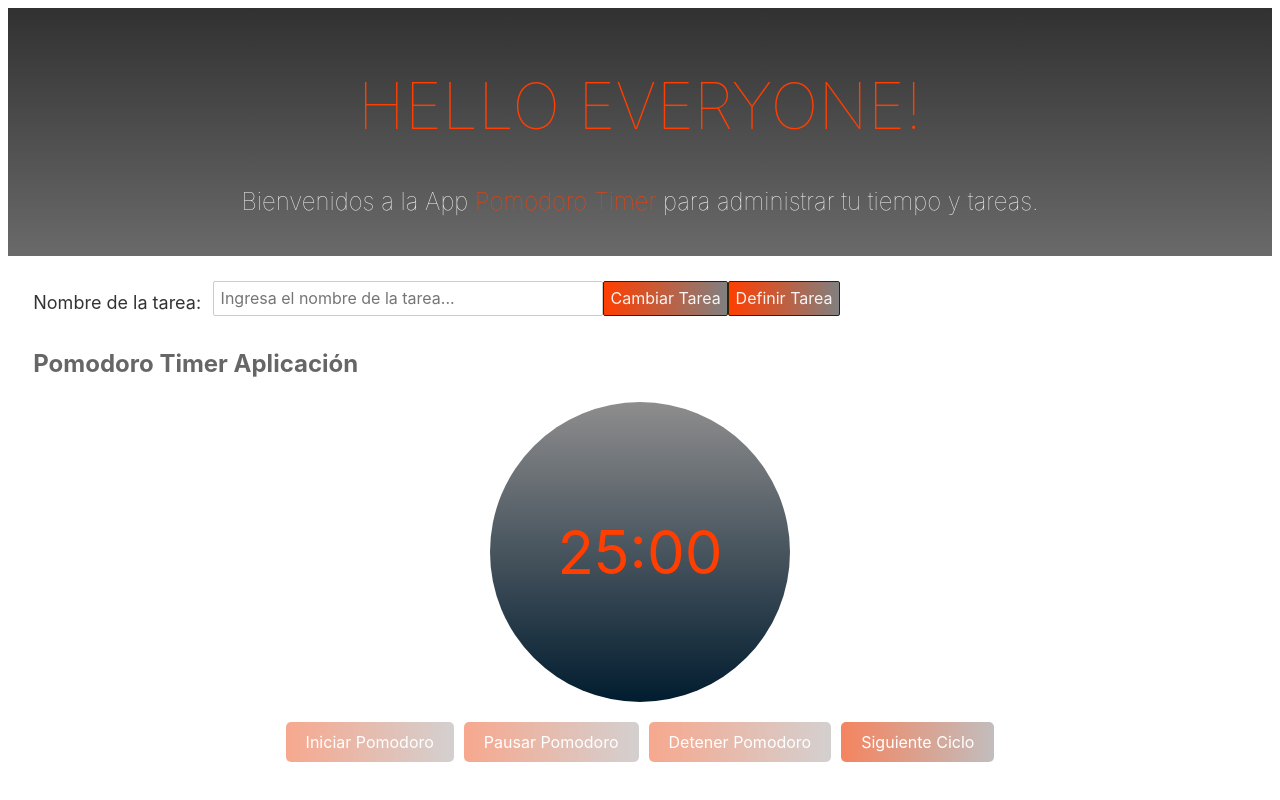
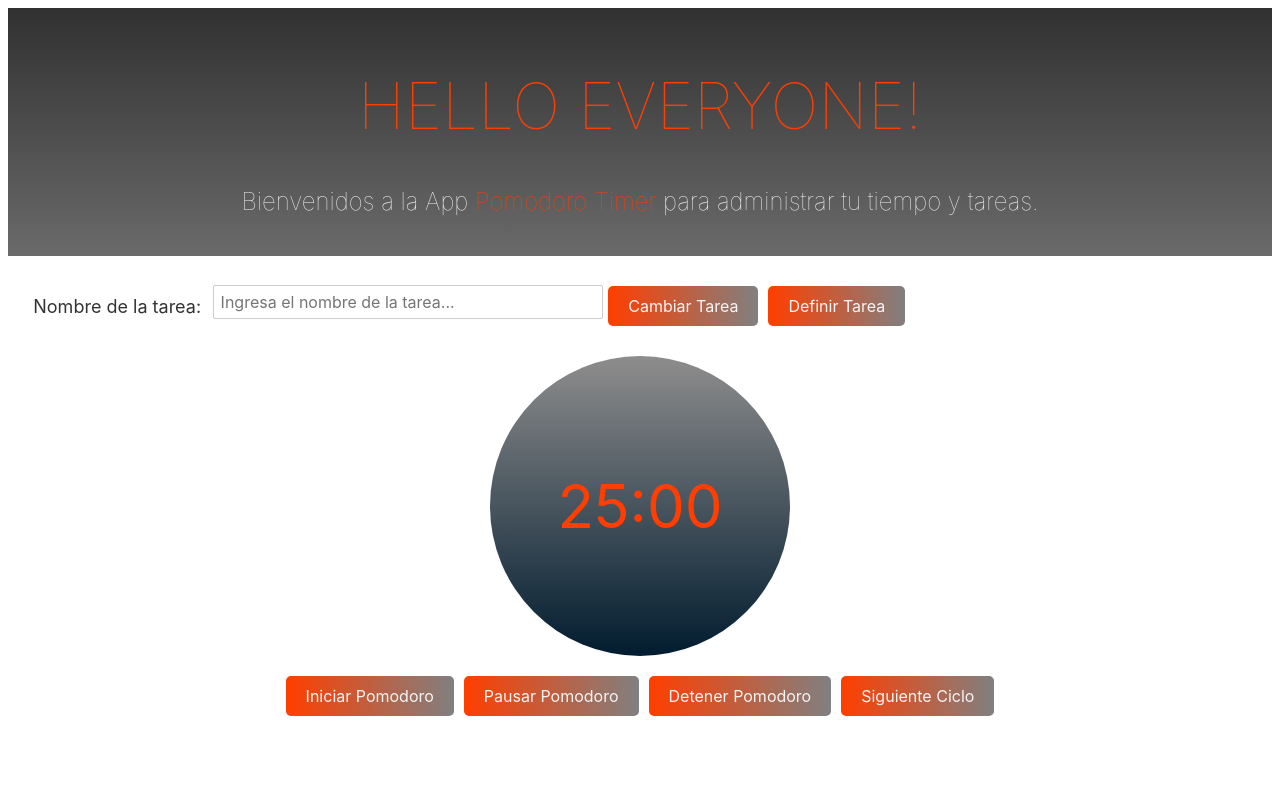
Before and after one commit to germope5/PomodoroTimer, a Svelte app: page / in a window 1280 px wide. Built offline with nearby package versions, Linux system fonts and the light colour scheme.

Commit message:
Pomodoro un Solo componente

```diff
--- a/src/App.svelte
+++ b/src/App.svelte
@@ -9,7 +9,7 @@
 
 
 <script>
-	import TaskHistory from "./TaskHistory.svelte";
+
 	import Timer from "./Timer.svelte";
 	export let name;
 </script>
@@ -19,7 +19,7 @@
 	<p>Bienvenidos a la App <a href="/">Pomodoro Timer </a> para administrar tu tiempo y tareas.</p>
 </main>
 <section>
-	<TaskHistory/>
+
 	<Timer/>
 </section>
 
--- a/src/TaskHistory.svelte
+++ /dev/null
@@ -1,96 +0,0 @@
-<!-- Componente para mostrar el Historial de Tareas -->
-
-<!--
-    *El componente mostrará el historial de tareas.TaskHistory
-
-    * Se puede hacer uso de una lista o tabla para mostrar información sobre cada Tarea,
-    como el Nombre, la duración,entre otros.
--->
-
-<!--
-	Utilizar el almacenamiento local o algún servicio de bases de datos
-	para almacenar el historial de tareas de usuario.
-
-	Se puede utilizar 'localStorage' para simplificar las cosas al principio.
--->
-
-<script>
-
-
-  const taskHistory = JSON.parse(localStorage.getItem('taskHistory')) || [];
-  let inputTarea = "";
-
-   //Función para Cambiar de Tarea
-   function cambiarTarea() {
-    if (!pomodoroRunning) {
-      // Cambiar la tarea solo si el pomodoro no está en ejecución
-      taskHistory.push(inputTarea);
-      localStorage.setItem('taskHistory', JSON.stringify(taskHistory));
-      inputTarea = ""; // Limpiar el campo de entrada después de cambiar la tarea
-    }
-  }
-
-  // Nueva función para definir y guardar la tarea actual
-  function definirYGuardarTarea() {
-    // Cambiar la tarea solo si no hay tareas en ejecución actualmente
-    if (!tareaEnEjecucion()) {
-      // Asegurarse de que hay un nombre de tarea válido antes de cambiar
-      if (inputTarea.trim() !== "") {
-        taskHistory.push(inputTarea.trim());
-        localStorage.setItem('taskHistory', JSON.stringify(taskHistory));
-        inputTarea = ""; // Limpiar el campo de entrada después de cambiar la tarea
-      }
-    }
-  }
-
-  // Función que verifica si hay una tarea en ejecución actualmente
-  function tareaEnEjecucion() {
-    // Puedes agregar lógica adicional aquí según tus necesidades
-    // Por ejemplo, si estás implementando el temporizador Pomodoro, podrías verificar si está en ejecución
-    return false; // Cambia esto según tu implementación
-  }
-</script>
-
-<!-- Componente para introducir el nombre de la tarea. -->
-<section class="contenedor-fila">
-  <label for="inputTarea">Nombre de la tarea:</label>
-  <input type="text" bind:value={inputTarea} id="inputTarea" name="inputTarea" placeholder="Ingresa el nombre de la tarea..." required>
-  <button on:click={cambiarTarea} disabled={tareaEnEjecucion()}>Cambiar Tarea</button>
-  <button on:click={definirYGuardarTarea} disabled={tareaEnEjecucion()}>Definir Tarea</button>
-</section>
-
-
-<style>
-
-  .contenedor-fila {
-    margin: 2%;
-    display: flex;
-    align-items: center;
-  }
-
-  label {
-    margin-right: 1%; /* Ajusta el margen según tus necesidades */
-    flex-shrink: 0; /* Evita que la etiqueta se reduzca si hay poco espacio */
-    font-size: 18px;
-  }
-
-  input {
-    max-width: 100%;
-    width: 390px;
-  }
-
-  button {
-    background: linear-gradient(to right, #ff3e00, #808080);
-    color: whitesmoke;
-    border-color: #342300;
-    cursor: pointer;
-    transition: background-color 0.3s; /* Agregamos una transición para suavizar el cambio de color */
-  }
-
-  button:active {
-    background:linear-gradient(to left, #258fd6, #676767);
-    border-color: #011c2f;
-
-  }
-
-</style>
--- a/src/Timer.svelte
+++ b/src/Timer.svelte
@@ -22,40 +22,29 @@
 
 <script>
 
-    import {onMount, afterUpdate} from 'svelte';
+    import { afterUpdate} from 'svelte';
+
 
     const taskHistory = JSON.parse(localStorage.getItem('taskHistory')) || [];
     let inputTarea = "";
 
-    //Variable para definir si el Timer esta activo o no
+
+  // Variables para el temporizador
   let pomodoroRunning = false;
-
-    //Variable para controlar el Tiempo Restante Predeterminado del Temporizador
   let tiempoRestante = 1500;
-    let descansoCorto = 300; // Duración predeterminada del descanso corto: 5 minutos
-    let descansoLargo = 900; // Duración predeterminada del descanso largo: 15 minutos
-
-    let titulo = "Pomodoro Timer Aplicación";
-
-    let bloquesTrabajo = 0; //Contador para seguir la pauta de intervalos.
+  let descansoCorto = 300;
+  let descansoLargo = 900;
+  let bloquesTrabajo = 0;
   let temporizador;
-
   let tiempoMostrado = convertirSegundosAMinutos(tiempoRestante);
-
-    function convertirSegundosAMinutos(segundos) {
-        const minutos = Math.floor(segundos / 60);
-        const segundosRestantes = segundos % 60;
-
-        return `${minutos}:${segundosRestantes < 10 ? '0' : ''}${segundosRestantes}`;
-    }
-
-
-
 
 
      //Función para Iniciar Pomodoro
   function iniciarPomodoro() {
+    console.log('Iniciando el Pomodoro...');
+    // pomodoroRunning = true;
     if (inputTarea.trim() !== "") {
+      console.log('Tarea definida. Iniciando temporizador...');
       // Iniciar el pomodoro solo si se ha definido una tarea
       pomodoroRunning = true;
       temporizador = setInterval(() => {
@@ -76,68 +65,71 @@
     }
   }
 
+
+    function convertirSegundosAMinutos(segundos) {
+        const minutos = Math.floor(segundos / 60);
+        const segundosRestantes = segundos % 60;
+
+        return `${minutos}:${segundosRestantes < 10 ? '0' : ''}${segundosRestantes}`;
+    }
+
     // Función para Pausar el POMODORO
     function pausarPomodoro() {
+      console.log('Se ha pausado el POMODORO...');
         clearInterval(temporizador);
         pomodoroRunning = false;
     }
 
     // Función para Detener el Programa
     function detenerPomodoro() {
+      console.log('Se ha detenido el POMODORO Definitivamente...');
         clearInterval(temporizador);
         pomodoroRunning = false;
         tiempoRestante = 1500; // Reiniciar el tiempo a 25 minutos
     }
 
     function siguienteCiclo() {
+      console.log('Se procede a comenzar un nuevo CICLO...');
         // Puedes implementar lógica adicional para el siguiente ciclo aquí
         detenerPomodoro();
         bloquesTrabajo = 0; // Reiniciar el contador de bloques al pasar al siguiente ciclo
         // Por ejemplo, si quieres pasar al descanso, puedes ajustar el tiempo y llamar a iniciarPomodoro()
   }
 
-  onMount(() => {
-    document.addEventListener('visibilitychange', handleVisibilityChange);
 
-  });
+  function actualizarTiempoMostrado() {
+    tiempoMostrado = convertirSegundosAMinutos(tiempoRestante);
+  }
 
-  function handleVisibilityChange() {
-  console.log('Visibility changed:', document.hidden);
-  if (document.hidden) {
-    // La página está en segundo plano, pausar el temporizador
-    pausarPomodoro();
-  } else {
-    // La página está de nuevo en primer plano, reanudar el temporizador si estaba en ejecución
-    if (pomodoroRunning) {
-      iniciarPomodoro();
+
+
+  // Función para Cambiar de Tarea
+  function cambiarTarea() {
+    if (!pomodoroRunning) {
+      // Cambiar la tarea solo si el pomodoro no está en ejecución
+      taskHistory.push(inputTarea);
+      localStorage.setItem('taskHistory', JSON.stringify(taskHistory));
+      inputTarea = ""; // Limpiar el campo de entrada después de cambiar la tarea
+    }
+  }
+
+  // Nueva función para definir y guardar la tarea actual
+  function definirYGuardarTarea() {
+    // Cambiar la tarea solo si no hay tareas en ejecución actualmente
+    if (!tareaEnEjecucion()) {
+      // Asegurarse de que hay un nombre de tarea válido antes de cambiar
+      if (inputTarea.trim() !== "") {
+        taskHistory.push(inputTarea.trim());
+        localStorage.setItem('taskHistory', JSON.stringify(taskHistory));
+        inputTarea = ""; // Limpiar el campo de entrada después de cambiar la tarea
       }
     }
   }
 
-  function mostrarNotificacion(mensaje) {
-    // Verificar si las notificaciones son compatibles con el navegador
-    if ('Notification' in window && Notification.permission === 'granted') {
-      // Mostrar una notificación
-      new Notification(mensaje);
-    } else if ('Notification' in window && Notification.permission !== 'denied') {
-      // Solicitar permiso para mostrar notificaciones
-      Notification.requestPermission().then(permission => {
-        if (permission === 'granted') {
-          new Notification(mensaje);
-        }
-      });
-    } else {
-      // Alerta si las notificaciones no son compatibles
-      alert(mensaje);
-    }
-  }
-
-  function mostrarAlertaFinBloque() {
-    mostrarNotificacion("¡Se ha completado un Bloque!  ¡Comienza el siguiente!");
-  }
-
-  function actualizarTiempoMostrado() {
-    tiempoMostrado = convertirSegundosAMinutos(tiempoRestante);
+ // Función que verifica si hay una tarea en ejecución actualmente
+ function tareaEnEjecucion() {
+  console.log('Hay una tarea en Ejecución');
+    return pomodoroRunning; // Acceder al valor reactivamente
   }
 
   afterUpdate(() => {
@@ -146,22 +138,37 @@
       actualizarTiempoMostrado();
     }
   });
+</script>
 
-</script>
+<section class="contenedor-fila">
+  <label for="inputTarea">Nombre de la tarea:</label>
+  <input type="text" bind:value={inputTarea} id="inputTarea" name="inputTarea" placeholder="Ingresa el nombre de la tarea..." required>
+  <button
+  on:click={cambiarTarea}
+
+   >
+   Cambiar Tarea
+  </button>
+  <button
+  on:click={definirYGuardarTarea}
+   >
+   Definir Tarea
+  </button>
+</section>
+
 
 <section class="ContenedorTimer">
 
-    <h1>{titulo}</h1>
+
     <section class="contenedor-tempo">
       <span>{tiempoMostrado}</span>
-
     </section>
 
     <section class="botones">
-      <button on:click={iniciarPomodoro} disabled={pomodoroRunning || inputTarea === ""}>Iniciar Pomodoro</button>
-      <button on:click={pausarPomodoro} disabled={!pomodoroRunning}>Pausar Pomodoro</button>
-      <button on:click={detenerPomodoro} disabled={!pomodoroRunning}>Detener Pomodoro</button>
-      <button on:click={siguienteCiclo} disabled={pomodoroRunning}>Siguiente Ciclo</button>
+      <button on:click={iniciarPomodoro} >Iniciar Pomodoro</button>
+      <button on:click={pausarPomodoro} >Pausar Pomodoro</button>
+      <button on:click={detenerPomodoro} >Detener Pomodoro</button>
+      <button on:click={siguienteCiclo} >Siguiente Ciclo</button>
 
     </section>
 
@@ -172,7 +179,6 @@
 
     .ContenedorTimer {
         margin:2%;
-
 
     }
 
@@ -238,4 +244,35 @@
     border-radius: 50%;
 }
 
+.contenedor-fila {
+    margin: 2%;
+    display: flex;
+    align-items: center;
+  }
+
+  label {
+    margin-right: 1%; /* Ajusta el margen según tus necesidades */
+    flex-shrink: 0; /* Evita que la etiqueta se reduzca si hay poco espacio */
+    font-size: 18px;
+  }
+
+  input {
+    max-width: 100%;
+    width: 390px;
+  }
+
+  button {
+    background: linear-gradient(to right, #ff3e00, #808080);
+    color: whitesmoke;
+    border-color: #342300;
+    cursor: pointer;
+    transition: background-color 0.3s; /* Agregamos una transición para suavizar el cambio de color */
+  }
+
+  button:active {
+    background:linear-gradient(to left, #258fd6, #676767);
+    border-color: #011c2f;
+
+  }
+
 </style>
```
Lines whose indentation alone changed are shown as unchanged.
